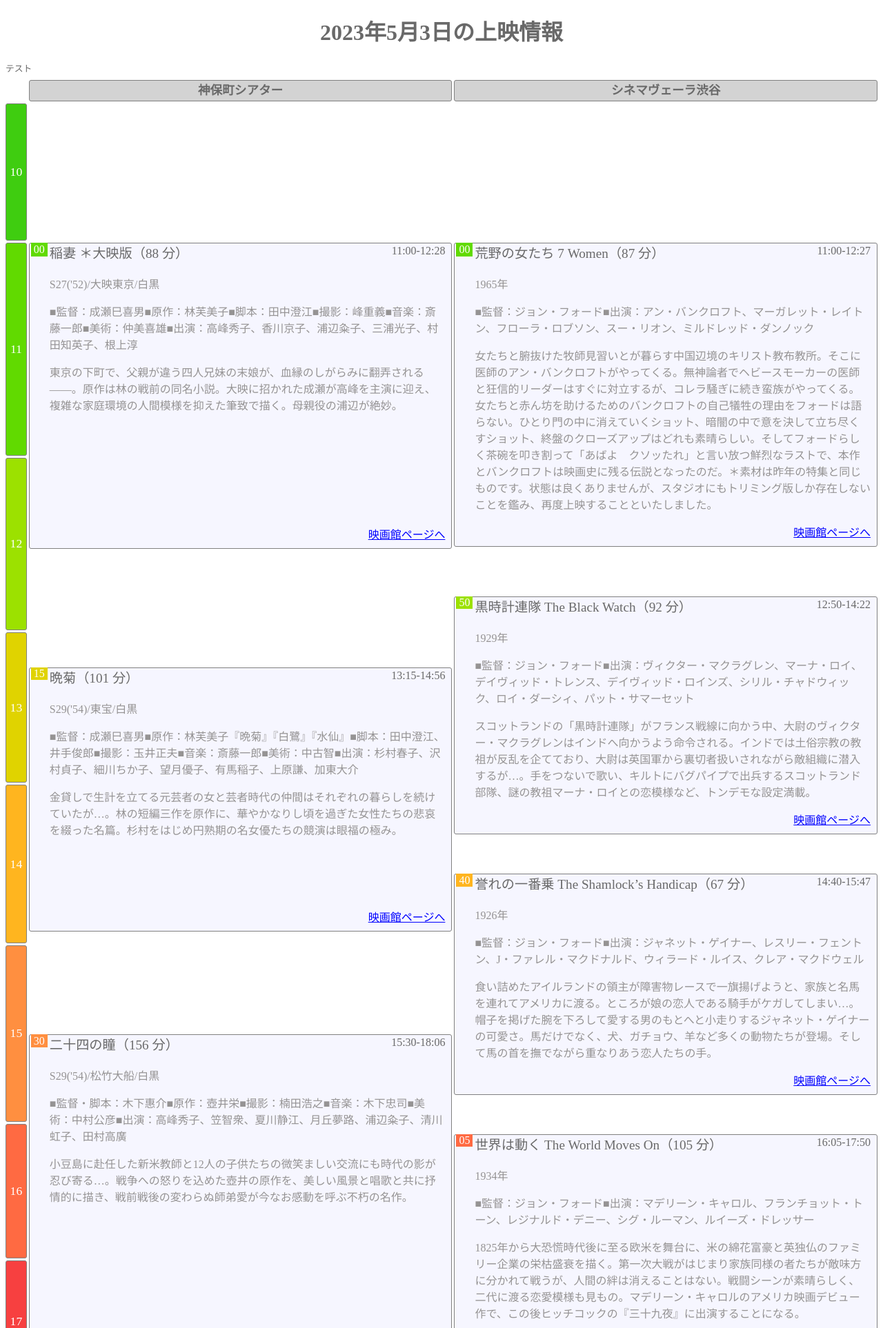
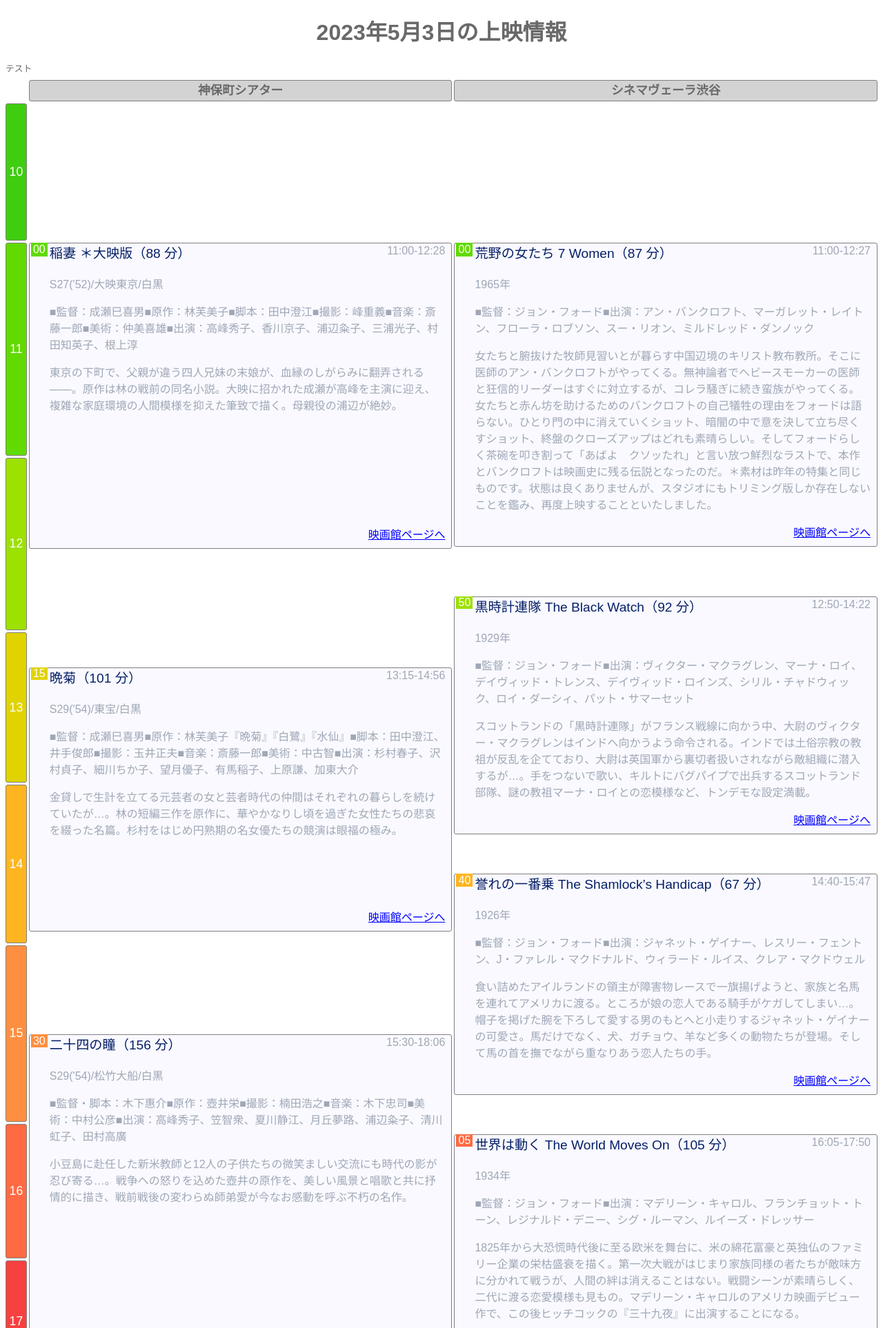
Before and after one commit to Canale0107/mini_theater_scheduler, a Flask app: page /schedule in a window 1280 px wide. Shown: the top 1926 px of the page at 69% size. Run offline with Flask 3, Linux system fonts and the light colour scheme.

Commit message:
見た目のさらなるアップデート

```diff
--- a/src/webapp/static/schedule_style.css
+++ b/src/webapp/static/schedule_style.css
@@ -1,7 +1,7 @@
 body {
     color: dimgray;
     font-size: 0.8rem;
-    font-family: "M PLUS Rounded 1c";
+    font-family: "Noto Sans JP", sans-serif;
 }
 
 h1 {
@@ -83,7 +83,7 @@ h1 {
 /* 番組の枠 */
 .content-box {
   border: solid 1px gray;
-  background-color: #f6f6ff;
+  background-color: #F9F9FF;
   border-radius: 3px;
 }
 
@@ -140,6 +140,7 @@ h1 {
   overflow-wrap: break-word;
   overflow: hidden;
   font-size: 1.2rem;
+  color: #051F67;
   text-align: left;
 }
 
@@ -147,6 +148,7 @@ h1 {
 .content-start-end {
   text-align: right;
   font-size: 1rem;
+  color: #9fa7b6;
   margin-right: 10px;
   margin-top: 3px;
 }
@@ -155,7 +157,7 @@ h1 {
 .content-discription {
   margin-top: 3px;
   margin-right: 10px;
-  color: #959393;
+  color: #9fa7b6;
   font-size: 1rem;
 }
 
```
